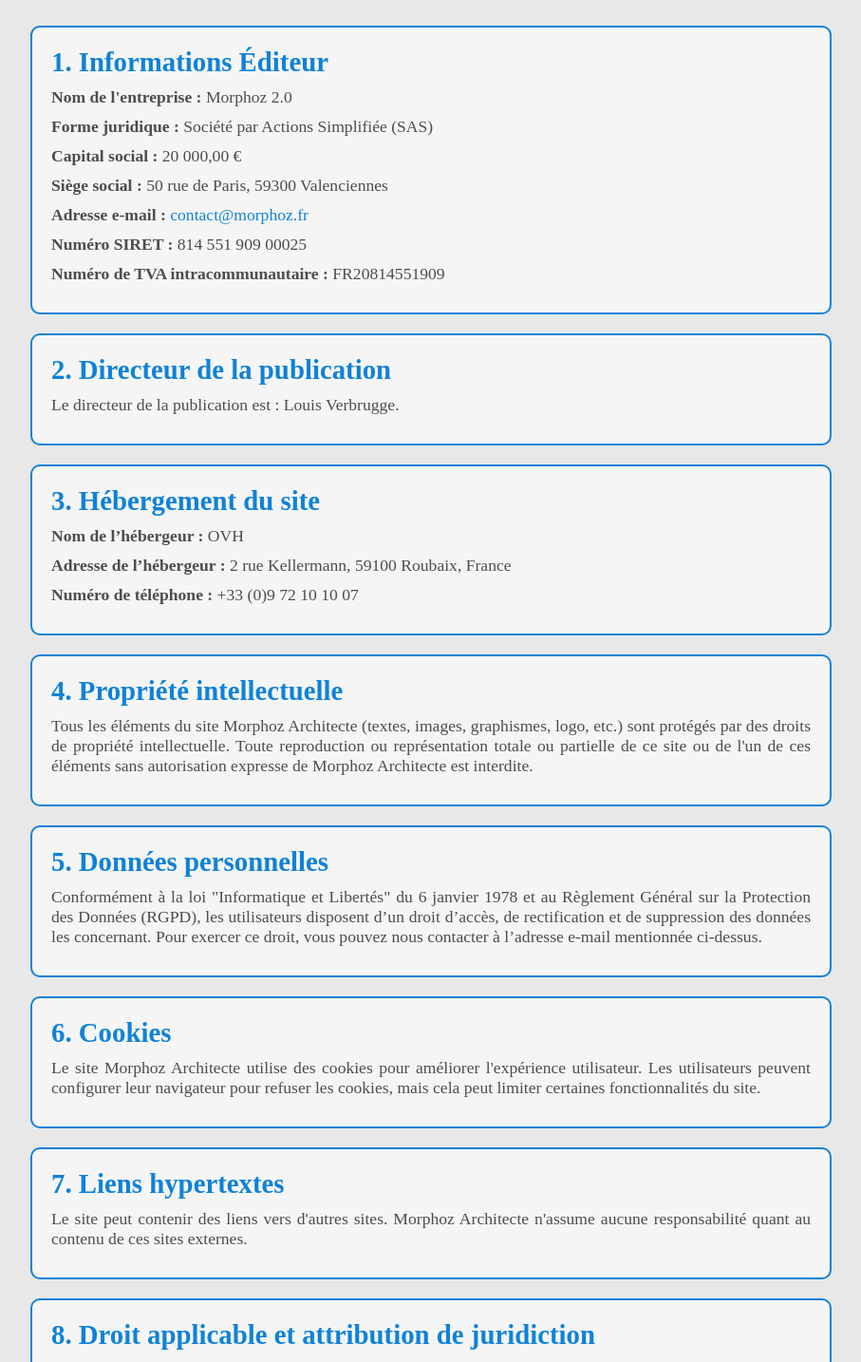
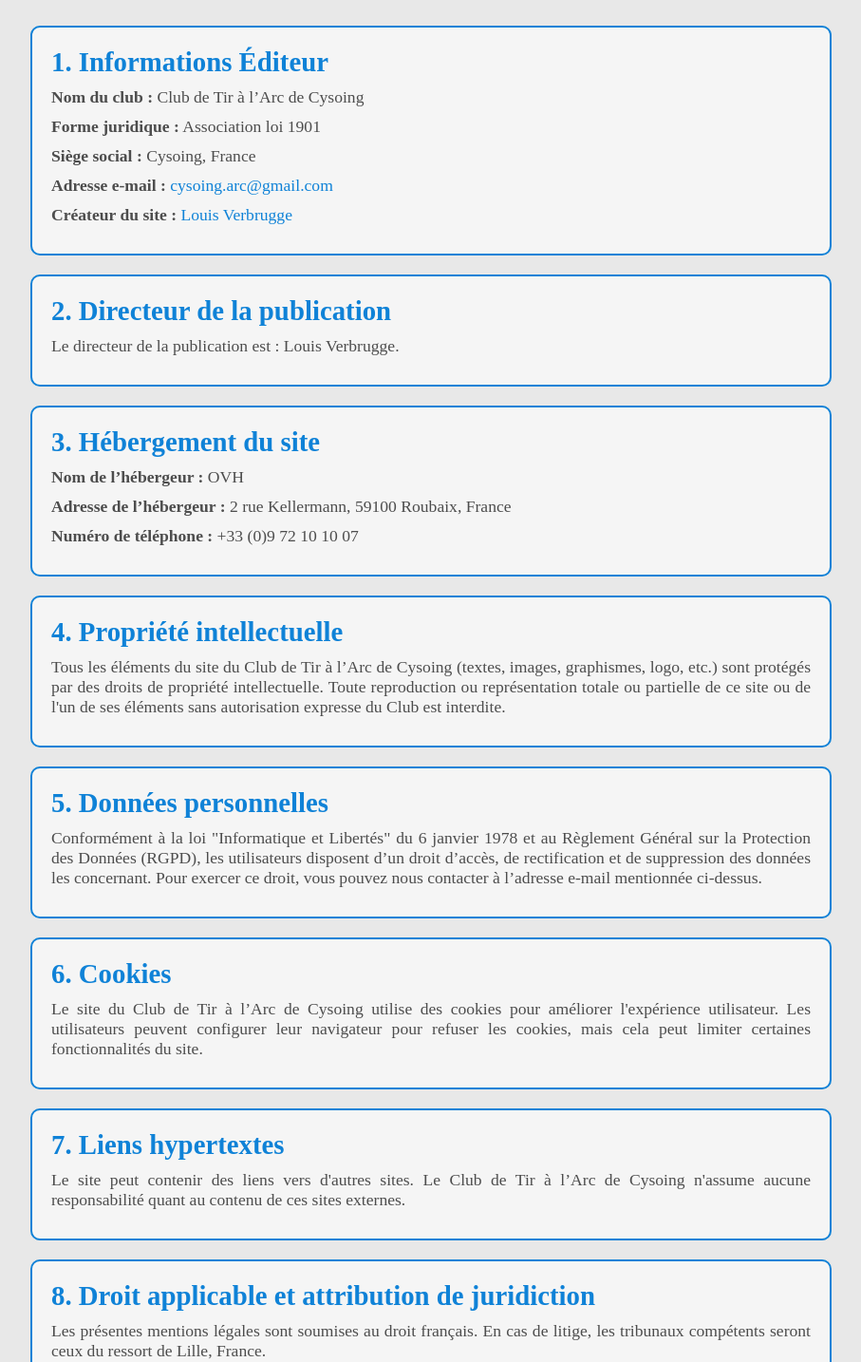
Before and after one commit to Louis-Verbrugge/tirArcFrontend, a React (Create React App) app: page /mentions-legales in a window 1280 px wide. Shown: the part 220-1654 px from the top of the page at 95% size, without its empty margins (186-1093 px from the left). Built offline with nearby package versions, Linux system fonts and the light colour scheme.

Commit message:
add mentionsLegales

```diff
--- a/src/pages/Public/page/MentionsLegales/MentionsLegales.js
+++ b/src/pages/Public/page/MentionsLegales/MentionsLegales.js
@@ -1,15 +1,13 @@
 import { useEffect, useRef } from 'react';
-import styles from './MentionsLegales.module.scss'
+import styles from './MentionsLegales.module.scss';
 
-function MentionLegales( { setRefPage } ) {
-
+function MentionLegales({ setRefPage }) {
   const refPage = useRef(null);
   useEffect(() => {
-      if (refPage.current) {
-          setRefPage(refPage.current);
-      }
+    if (refPage.current) {
+      setRefPage(refPage.current);
+    }
   });
-
 
   return (
     <div className={styles.mentionsLegales} ref={refPage}>
@@ -20,56 +18,53 @@ function MentionLegales( { setRefPage } ) {
         <section>
           <h2>1. Informations Éditeur</h2>
           <p>
-            <strong>Nom de l'entreprise :</strong> Morphoz 2.0
+            <strong>Nom du club :</strong> Club de Tir à l’Arc de Cysoing
           </p>
           <p>
-            <strong>Forme juridique :</strong> Société par Actions Simplifiée
-            (SAS)
+            <strong>Forme juridique :</strong> Association loi 1901
           </p>
           <p>
-            <strong>Capital social :</strong> 20 000,00 €
-          </p>
-          <p>
-            <strong>Siège social :</strong> 50 rue de Paris, 59300 Valenciennes
+            <strong>Siège social :</strong> Cysoing, France
           </p>
           <p>
             <strong>Adresse e-mail :</strong>{" "}
-            <a href="mailto:contact@morphoz.fr">contact@morphoz.fr</a>
+            <a href="mailto:cysoing.arc@gmail.com">cysoing.arc@gmail.com</a>
           </p>
           <p>
-            <strong>Numéro SIRET :</strong> 814 551 909 00025
-          </p>
-          <p>
-            <strong>Numéro de TVA intracommunautaire :</strong> FR20814551909
+            <strong>Créateur du site :</strong>{" "}
+            <a href="https://github.com/Louis-Verbrugge" target="_blank" rel="noopener noreferrer">
+              Louis Verbrugge
+            </a>
           </p>
         </section>
+
         <section>
           <h2>2. Directeur de la publication</h2>
           <p>Le directeur de la publication est : Louis Verbrugge.</p>
         </section>
+
         <section>
           <h2>3. Hébergement du site</h2>
           <p>
             <strong>Nom de l’hébergeur :</strong> OVH
           </p>
           <p>
-            <strong>Adresse de l’hébergeur :</strong> 2 rue Kellermann, 59100
-            Roubaix, France
+            <strong>Adresse de l’hébergeur :</strong> 2 rue Kellermann, 59100 Roubaix, France
           </p>
           <p>
             <strong>Numéro de téléphone :</strong> +33 (0)9 72 10 10 07
           </p>
         </section>
+
         <section>
           <h2>4. Propriété intellectuelle</h2>
           <p>
-            Tous les éléments du site Morphoz Architecte (textes, images,
-            graphismes, logo, etc.) sont protégés par des droits de propriété
-            intellectuelle. Toute reproduction ou représentation totale ou
-            partielle de ce site ou de l'un de ces éléments sans autorisation
-            expresse de Morphoz Architecte est interdite.
+            Tous les éléments du site du Club de Tir à l’Arc de Cysoing (textes, images, graphismes, logo, etc.)
+            sont protégés par des droits de propriété intellectuelle. Toute reproduction ou représentation
+            totale ou partielle de ce site ou de l'un de ses éléments sans autorisation expresse du Club est interdite.
           </p>
         </section>
+
         <section>
           <h2>5. Données personnelles</h2>
           <p>
@@ -80,31 +75,33 @@ function MentionLegales( { setRefPage } ) {
             pouvez nous contacter à l’adresse e-mail mentionnée ci-dessus.
           </p>
         </section>
+
         <section>
           <h2>6. Cookies</h2>
           <p>
-            Le site Morphoz Architecte utilise des cookies pour améliorer
+            Le site du Club de Tir à l’Arc de Cysoing utilise des cookies pour améliorer
             l'expérience utilisateur. Les utilisateurs peuvent configurer leur
             navigateur pour refuser les cookies, mais cela peut limiter certaines
             fonctionnalités du site.
           </p>
         </section>
+
         <section>
           <h2>7. Liens hypertextes</h2>
           <p>
-            Le site peut contenir des liens vers d'autres sites. Morphoz
-            Architecte n'assume aucune responsabilité quant au contenu de ces
-            sites externes.
+            Le site peut contenir des liens vers d'autres sites. Le Club de Tir à l’Arc de Cysoing
+            n'assume aucune responsabilité quant au contenu de ces sites externes.
           </p>
         </section>
+
         <section>
           <h2>8. Droit applicable et attribution de juridiction</h2>
           <p>
             Les présentes mentions légales sont soumises au droit français. En
-            cas de litige, les tribunaux compétents seront ceux de Valenciennes,
-            France.
+            cas de litige, les tribunaux compétents seront ceux du ressort de Lille, France.
           </p>
         </section>
+
         <section>
           <h2>9. Contact</h2>
           <p>
```
